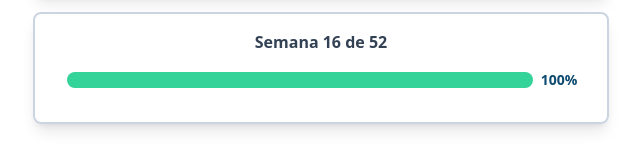
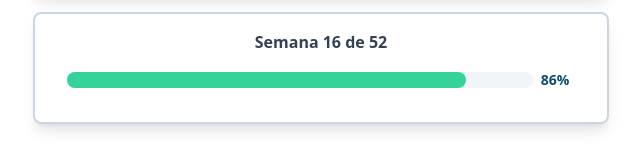
Before and after one commit to Viistorrr/yearprogress, a Next.js app: page / in a window 1280 px wide. Shown: the part 429-583 px from the top of the page, without its empty margins (319-959 px from the left). Built offline with nearby package versions, Linux system fonts and the light colour scheme.

Commit message:
fixing day of week

```diff
--- a/app/page.tsx
+++ b/app/page.tsx
@@ -37,7 +37,8 @@ export default async function Home() {
   const diff = (date.getTime() - yearStart.getTime()) + ((yearStart.getTimezoneOffset() - date.getTimezoneOffset()) * 60 * 1000);
   const dayOfYear = Math.floor(diff / (1000 * 60 * 60 * 24));
   const dayOfWeek = weekDays[date.getDay()];
-  const dayOfWeekd = date.getDay()+1;
+  let dayOfWeekd = date.getDay()
+  if(dayOfWeekd == 0) dayOfWeekd = 7
   const currentWeekPercent = (dayOfWeekd / TOTAL_WEEK_DAYS) * 100;
   const firstDayOfYear = new Date(date.getFullYear(), 0, 1);
   const pastDaysOfYear = (date.getTime() - firstDayOfYear.getTime()) / 86400000;
```
